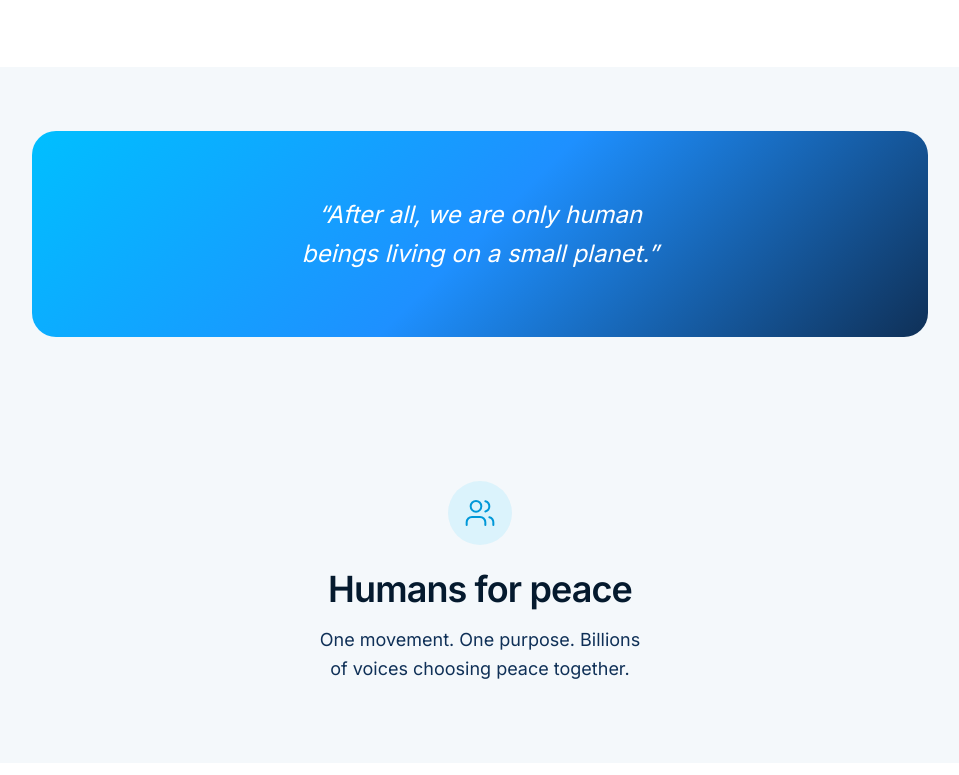
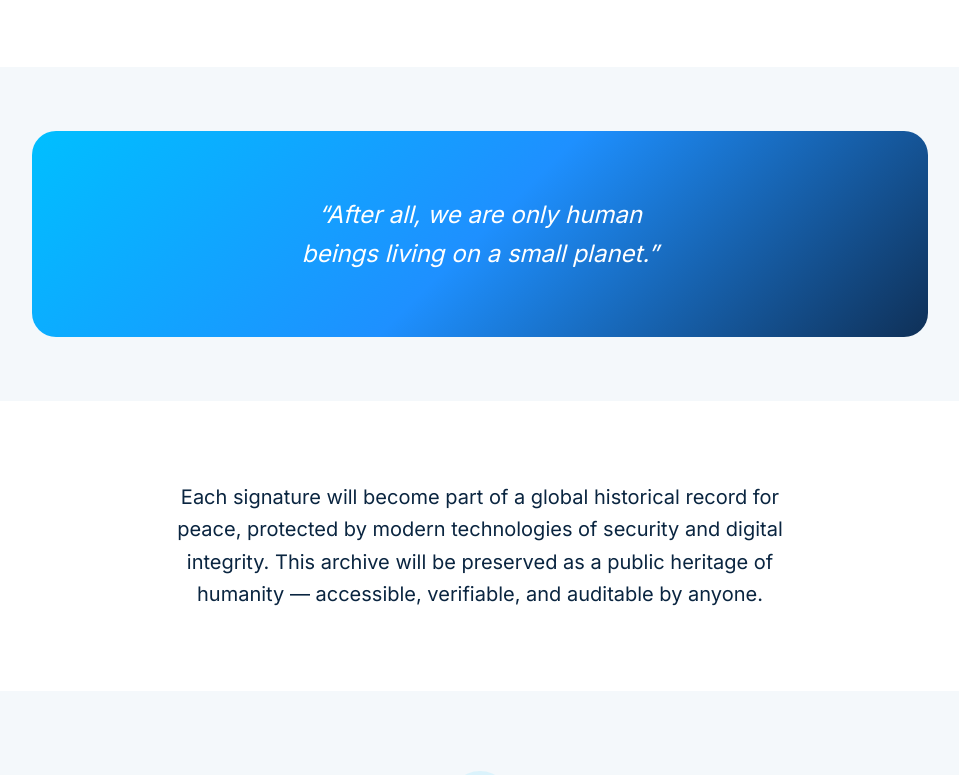
Before and after one commit to rafaellgapolinario/6billionforpeace, a Next.js app: page /en/peace-declaration in a window 1280 px wide. Shown: the part 2009-2784 px from the top of the page, without its empty margins (160-1119 px from the left). Built offline with nearby package versions, Linux system fonts and the light colour scheme; no server answers.

Commit message:
peace-declaration: section archive entre closing e Humans for peace
PT traduzido, RU/HI traduzidos, demais fallback EN (mesmo padrão do closing).

```diff
--- a/messages/ar.json
+++ b/messages/ar.json
@@ -185,7 +185,8 @@
         "We are here to strengthen humanity, protect future generations, and preserve life on Earth. Our actions are always ethical, transparent, focused on the common good, with no distinction between people, strengthening respect for humanity, international cooperation, and global responsibility among all nations.",
         "Peace is our first and most important step forward. We will not wait any longer. We will build peace — now, together."
       ],
-      "closing": "After all, we are only human beings living on a small planet."
+      "closing": "After all, we are only human beings living on a small planet.",
+      "archive": "Each signature will become part of a global historical record for peace, protected by modern technologies of security and digital integrity. This archive will be preserved as a public heritage of humanity — accessible, verifiable, and auditable by anyone."
     }
   },
   "cookie": {
--- a/messages/en.json
+++ b/messages/en.json
@@ -307,7 +307,8 @@
         "We are here to strengthen humanity, protect future generations, and preserve life on Earth. Our actions are always ethical, transparent, focused on the common good, with no distinction between people, strengthening respect for humanity, international cooperation, and global responsibility among all nations.",
         "Peace is our first and most important step forward. We will not wait any longer. We will build peace — now, together."
       ],
-      "closing": "After all, we are only human beings living on a small planet."
+      "closing": "After all, we are only human beings living on a small planet.",
+      "archive": "Each signature will become part of a global historical record for peace, protected by modern technologies of security and digital integrity. This archive will be preserved as a public heritage of humanity — accessible, verifiable, and auditable by anyone."
     }
   },
   "humansForPeace": {
--- a/messages/es.json
+++ b/messages/es.json
@@ -185,7 +185,8 @@
         "We are here to strengthen humanity, protect future generations, and preserve life on Earth. Our actions are always ethical, transparent, focused on the common good, with no distinction between people, strengthening respect for humanity, international cooperation, and global responsibility among all nations.",
         "Peace is our first and most important step forward. We will not wait any longer. We will build peace — now, together."
       ],
-      "closing": "After all, we are only human beings living on a small planet."
+      "closing": "After all, we are only human beings living on a small planet.",
+      "archive": "Each signature will become part of a global historical record for peace, protected by modern technologies of security and digital integrity. This archive will be preserved as a public heritage of humanity — accessible, verifiable, and auditable by anyone."
     }
   },
   "cookie": {
--- a/messages/fr.json
+++ b/messages/fr.json
@@ -185,7 +185,8 @@
         "We are here to strengthen humanity, protect future generations, and preserve life on Earth. Our actions are always ethical, transparent, focused on the common good, with no distinction between people, strengthening respect for humanity, international cooperation, and global responsibility among all nations.",
         "Peace is our first and most important step forward. We will not wait any longer. We will build peace — now, together."
       ],
-      "closing": "After all, we are only human beings living on a small planet."
+      "closing": "After all, we are only human beings living on a small planet.",
+      "archive": "Each signature will become part of a global historical record for peace, protected by modern technologies of security and digital integrity. This archive will be preserved as a public heritage of humanity — accessible, verifiable, and auditable by anyone."
     }
   },
   "cookie": {
--- a/messages/hi.json
+++ b/messages/hi.json
@@ -307,7 +307,8 @@
         "हम यहाँ मानवता को सशक्त करने, भावी पीढ़ियों की रक्षा करने और पृथ्वी पर जीवन को संरक्षित करने के लिए हैं। हमारे कार्य सदैव नैतिक, पारदर्शी, साझा कल्याण पर केंद्रित होते हैं, लोगों के बीच कोई भेद किए बिना, मानवता के प्रति सम्मान, अंतर्राष्ट्रीय सहयोग और सभी राष्ट्रों के बीच वैश्विक उत्तरदायित्व को मज़बूत करते हुए।",
         "शांति हमारा पहला और सबसे महत्वपूर्ण कदम है। हम और प्रतीक्षा नहीं करेंगे। हम शांति बनाएंगे — अभी, एक साथ।"
       ],
-      "closing": "आख़िरकार, हम एक छोटे-से ग्रह पर रहने वाले केवल मनुष्य हैं।"
+      "closing": "आख़िरकार, हम एक छोटे-से ग्रह पर रहने वाले केवल मनुष्य हैं।",
+      "archive": "प्रत्येक हस्ताक्षर शांति के लिए एक वैश्विक ऐतिहासिक रिकॉर्ड का हिस्सा बन जाएगा, जो आधुनिक सुरक्षा और डिजिटल अखंडता प्रौद्योगिकियों द्वारा संरक्षित होगा। यह अभिलेखागार मानवता की सार्वजनिक विरासत के रूप में संरक्षित किया जाएगा — सभी के लिए सुलभ, सत्यापन योग्य और लेखापरीक्षा योग्य।"
     }
   },
   "humansForPeace": {
--- a/messages/pt.json
+++ b/messages/pt.json
@@ -185,7 +185,8 @@
         "Estamos aqui para fortalecer a humanidade, proteger as futuras gerações e preservar a vida na Terra. Nossas ações são sempre éticas, transparentes, voltadas ao bem comum, sem distinção entre pessoas, fortalecendo o respeito pela humanidade, a cooperação internacional e a responsabilidade global entre todas as nações.",
         "A paz é o nosso primeiro e mais importante passo. Não esperaremos mais. Construiremos a paz — agora, juntos."
       ],
-      "closing": "Afinal, somos apenas seres humanos vivendo em um pequeno planeta."
+      "closing": "Afinal, somos apenas seres humanos vivendo em um pequeno planeta.",
+      "archive": "Cada assinatura se tornará parte de um registro histórico global pela paz, protegido por tecnologias modernas de segurança e integridade digital. Este arquivo será preservado como patrimônio público da humanidade — acessível, verificável e auditável por qualquer pessoa."
     }
   },
   "humansForPeace": {
--- a/messages/ru.json
+++ b/messages/ru.json
@@ -307,7 +307,8 @@
         "Мы здесь, чтобы укрепить человечество, защитить будущие поколения и сохранить жизнь на Земле. Наши действия всегда этичны, прозрачны и направлены на общее благо, без различия между людьми, укрепляя уважение к человечеству, международное сотрудничество и глобальную ответственность всех наций.",
         "Мир — наш первый и самый важный шаг вперёд. Мы больше не будем ждать. Мы построим мир — сейчас, вместе."
       ],
-      "closing": "В конце концов, мы — лишь люди, живущие на маленькой планете."
+      "closing": "В конце концов, мы — лишь люди, живущие на маленькой планете.",
+      "archive": "Каждая подпись станет частью глобальной исторической записи во имя мира, защищённой современными технологиями безопасности и цифровой целостности. Этот архив будет сохранён как общественное достояние человечества — доступный, проверяемый и подлежащий аудиту любым человеком."
     }
   },
   "humansForPeace": {
--- a/messages/zh.json
+++ b/messages/zh.json
@@ -185,7 +185,8 @@
         "We are here to strengthen humanity, protect future generations, and preserve life on Earth. Our actions are always ethical, transparent, focused on the common good, with no distinction between people, strengthening respect for humanity, international cooperation, and global responsibility among all nations.",
         "Peace is our first and most important step forward. We will not wait any longer. We will build peace — now, together."
       ],
-      "closing": "After all, we are only human beings living on a small planet."
+      "closing": "After all, we are only human beings living on a small planet.",
+      "archive": "Each signature will become part of a global historical record for peace, protected by modern technologies of security and digital integrity. This archive will be preserved as a public heritage of humanity — accessible, verifiable, and auditable by anyone."
     }
   },
   "cookie": {
--- a/src/app/[locale]/peace-declaration/page.tsx
+++ b/src/app/[locale]/peace-declaration/page.tsx
@@ -59,6 +59,12 @@ export default async function PeaceDeclarationPage({
           </p>
         </div>
       </section>
+
+      <section className="bg-white px-6 py-16 sm:py-20">
+        <p className="mx-auto max-w-3xl text-balance text-center text-lg leading-relaxed text-navy-800 sm:text-xl">
+          {t('archive')}
+        </p>
+      </section>
     </PageShell>
   );
 }
```
